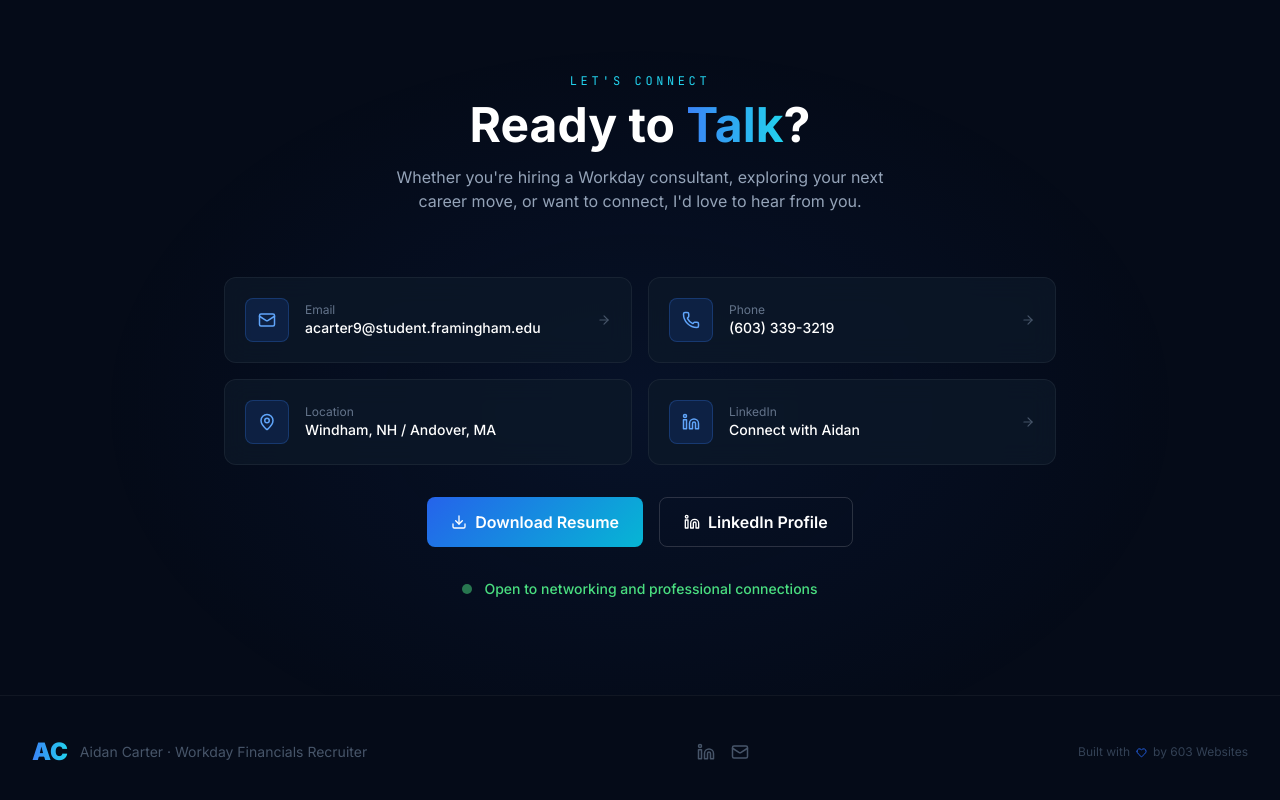
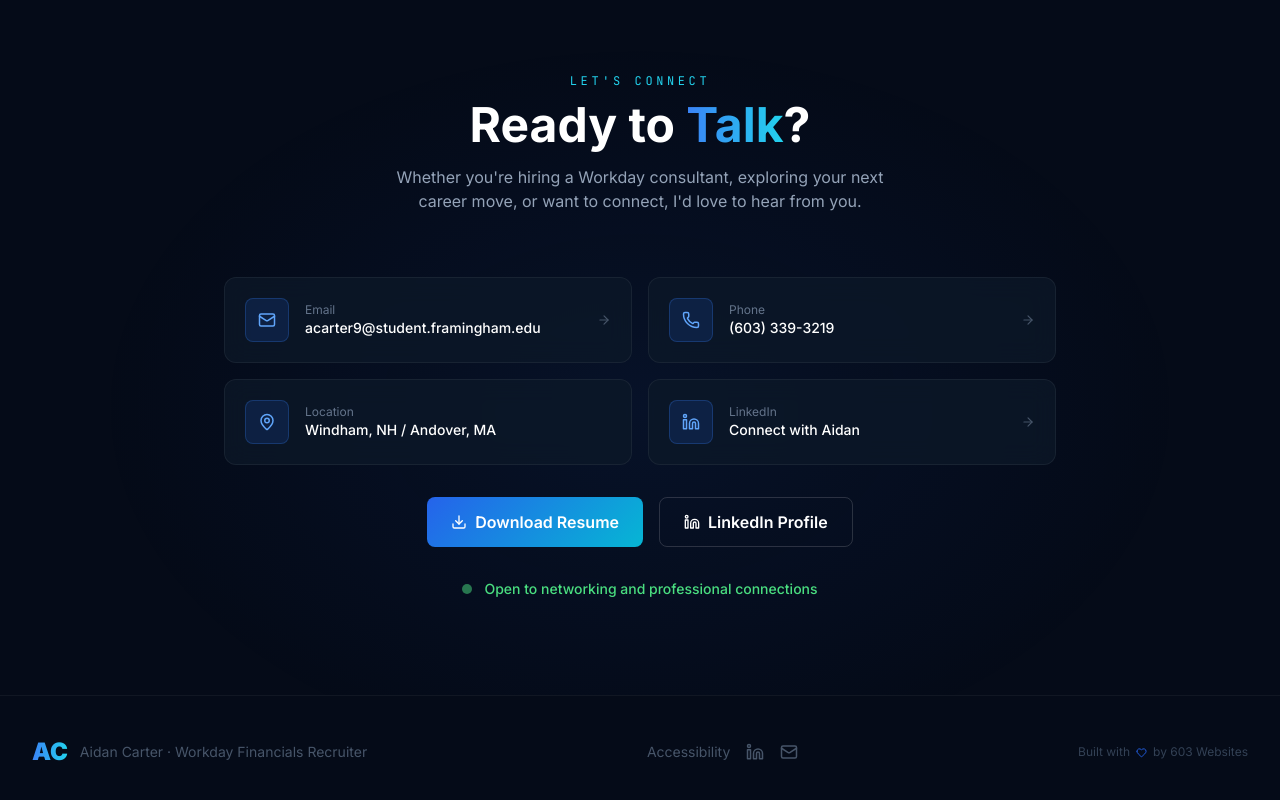
Before and after one commit to 603-websites/portfolio-aidan-carter, a React (Vite) app: page / in a window 1280 px wide. Shown: the part 6741-7541 px from the top of the page. Built offline with nearby package versions, Linux system fonts and the light colour scheme.

Commit message:
feat(a11y): accessibility statement + reduced-motion support (#22)
Adds an /accessibility statement page + footer link, and backs the reduce-motion claim with MotionConfig + a prefers-reduced-motion CSS rule. WCAG 2.1 AA goal, no over-claim.

```diff
--- a/src/App.jsx
+++ b/src/App.jsx
@@ -1,4 +1,5 @@
 import { useEffect, useState } from 'react'
+import { MotionConfig } from 'framer-motion'
 import Navbar from './components/Navbar'
 import Hero from './components/Hero'
 import Stats from './components/Stats'
@@ -12,6 +13,7 @@
 import Footer from './components/Footer'
 import ParticleBackground from './components/ParticleBackground'
 import NotFound from './components/NotFound'
+import Accessibility from './components/Accessibility'
 
 function App() {
   const [isLoaded, setIsLoaded] = useState(false)
@@ -19,23 +21,15 @@
 
   const path = window.location.pathname
   const isHome = path === '/' || path === '/index.html'
+  const isAccessibility = path === '/accessibility' || path === '/accessibility.html'
 
-  if (!isHome && !path.startsWith('/documents/') && !path.startsWith('/images/')) {
+  const renderMain = () => {
+    if (isAccessibility) return <Accessibility />
+    if (!isHome && !path.startsWith('/documents/') && !path.startsWith('/images/')) {
+      return <NotFound />
+    }
     return (
-      <div className={`relative min-h-screen transition-opacity duration-700 ${isLoaded ? 'opacity-100' : 'opacity-0'}`}>
-        <ParticleBackground />
-        <Navbar />
-        <main><NotFound /></main>
-        <Footer />
-      </div>
-    )
-  }
-
-  return (
-    <div className={`relative min-h-screen transition-opacity duration-700 ${isLoaded ? 'opacity-100' : 'opacity-0'}`}>
-      <ParticleBackground />
-      <Navbar />
-      <main>
+      <>
         <Hero />
         <Stats />
         <About />
@@ -45,9 +39,19 @@
         <Skills />
         <Testimonials />
         <Contact />
-      </main>
-      <Footer />
-    </div>
+      </>
+    )
+  }
+
+  return (
+    <MotionConfig reducedMotion="user">
+      <div className={`relative min-h-screen transition-opacity duration-700 ${isLoaded ? 'opacity-100' : 'opacity-0'}`}>
+        <ParticleBackground />
+        <Navbar />
+        <main>{renderMain()}</main>
+        <Footer />
+      </div>
+    </MotionConfig>
   )
 }
 
--- /dev/null
+++ b/src/components/Accessibility.jsx
@@ -0,0 +1,60 @@
+import { motion } from 'framer-motion'
+import { ArrowLeft, MessageSquare } from 'lucide-react'
+
+const Accessibility = () => (
+  <section className="min-h-[70vh] py-24 relative">
+    <div
+      className="absolute inset-0 pointer-events-none"
+      style={{ background: 'radial-gradient(ellipse at 50% 20%, rgba(37,99,235,0.08) 0%, transparent 60%)' }}
+    />
+    <div className="max-w-3xl mx-auto px-4 sm:px-6 lg:px-8 relative">
+      <motion.div
+        initial={{ opacity: 0, y: 20 }}
+        animate={{ opacity: 1, y: 0 }}
+        transition={{ duration: 0.5 }}
+      >
+        <span className="section-label">Commitment</span>
+        <h1 className="section-heading mb-8">
+          <span className="gradient-text">Accessibility</span>
+        </h1>
+
+        <div className="glass rounded-2xl p-6 sm:p-8 space-y-5 text-slate-300 leading-relaxed">
+          <p>
+            This site is built to be usable by everyone, including visitors who rely on
+            assistive technologies.
+          </p>
+          <p>
+            It aims to meet the Web Content Accessibility Guidelines (WCAG) 2.1 Level AA. The
+            site uses semantic HTML and clear headings, supports keyboard navigation, respects
+            your device's reduce-motion setting, provides text alternatives for meaningful
+            images, and keeps color contrast readable.
+          </p>
+          <p>
+            Accessibility is ongoing work and some areas may still fall short. If you encounter
+            a barrier or have a suggestion, reach out through the{' '}
+            <a
+              href="/#contact"
+              className="text-blue-400 hover:text-blue-300 underline underline-offset-2 transition-colors"
+            >
+              contact section
+            </a>{' '}
+            and it will be addressed promptly.
+          </p>
+        </div>
+
+        <div className="flex flex-wrap gap-4 mt-8">
+          <a href="/#contact" className="btn-primary flex items-center gap-2">
+            <MessageSquare size={16} />
+            Contact Aidan
+          </a>
+          <a href="/" className="btn-secondary flex items-center gap-2">
+            <ArrowLeft size={16} />
+            Back to Home
+          </a>
+        </div>
+      </motion.div>
+    </div>
+  </section>
+)
+
+export default Accessibility
--- a/src/components/Footer.jsx
+++ b/src/components/Footer.jsx
@@ -11,11 +11,22 @@
         </div>
 
         <div className="flex items-center gap-4">
-          <a href="https://www.linkedin.com/in/aidan-carter-1745a6270/" className="text-slate-600 hover:text-blue-400 transition-colors">
+          <a
+            href="/accessibility"
+            className="text-slate-600 hover:text-blue-400 transition-colors text-sm"
+          >
+            Accessibility
+          </a>
+          <a
+            href="https://www.linkedin.com/in/aidan-carter-1745a6270/"
+            aria-label="Aidan Carter on LinkedIn"
+            className="text-slate-600 hover:text-blue-400 transition-colors"
+          >
             <Linkedin size={18} />
           </a>
           <a
             href="mailto:acarter9@student.framingham.edu"
+            aria-label="Email Aidan Carter"
             className="text-slate-600 hover:text-blue-400 transition-colors"
           >
             <Mail size={18} />
--- a/src/index.css
+++ b/src/index.css
@@ -5,6 +5,17 @@
 @tailwind utilities;
 
 * { scroll-behavior: smooth; }
+
+@media (prefers-reduced-motion: reduce) {
+  *,
+  *::before,
+  *::after {
+    scroll-behavior: auto !important;
+    animation-duration: 0.01ms !important;
+    animation-iteration-count: 1 !important;
+    transition-duration: 0.01ms !important;
+  }
+}
 
 body {
   background-color: #050B18;
```
